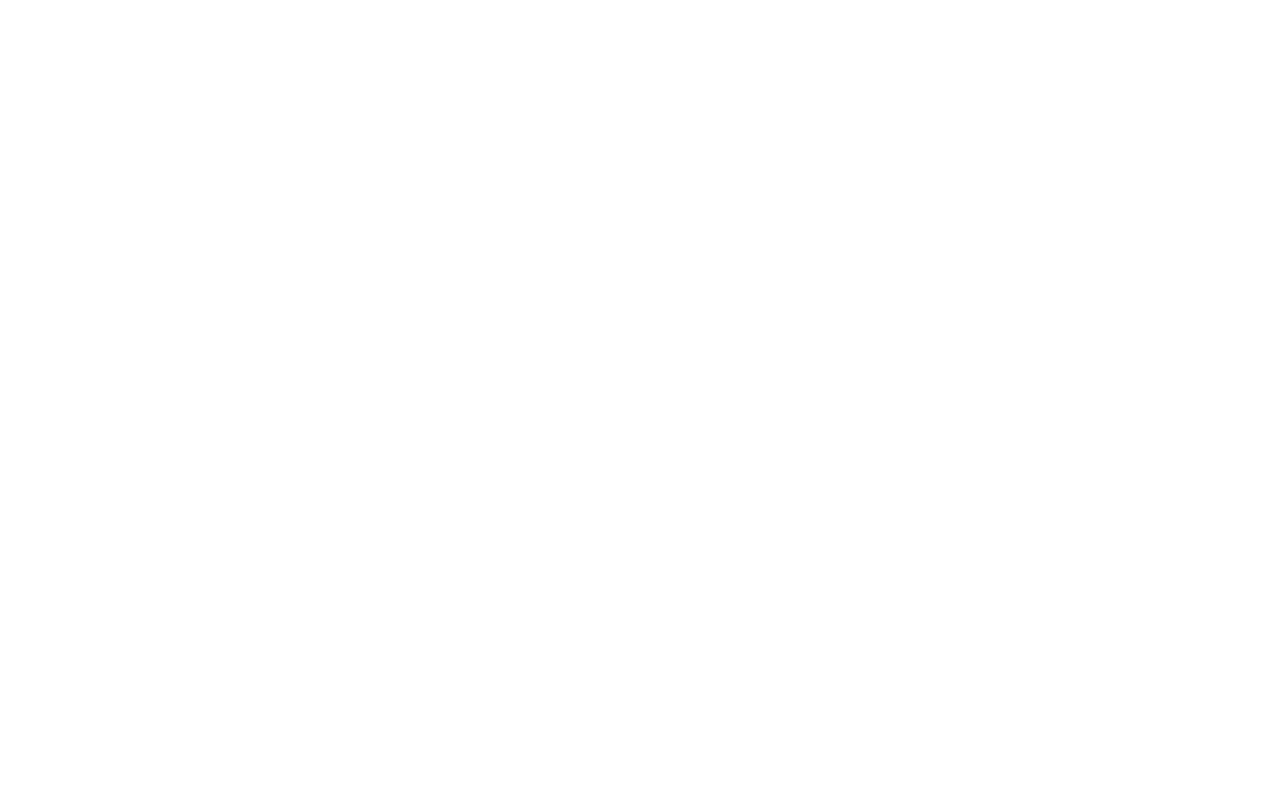
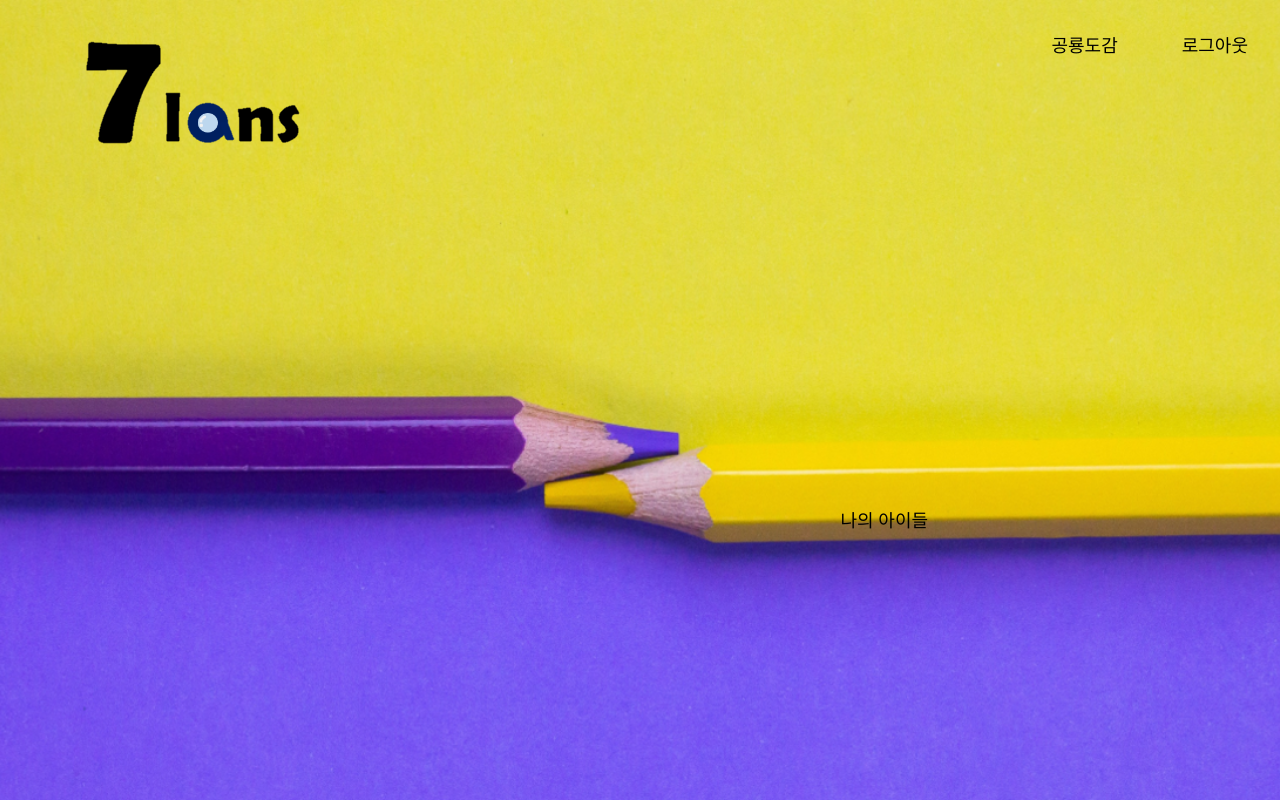
Before and after one commit to bavocadob/7lans, a React (Vite) app in the folder FRONT/7lans/: page /volunteer_main in a window 1280 px wide. Before the commit this address had no page. Built offline with nearby package versions, Linux system fonts and the light colour scheme.

Commit message:
remove: mainpage delete

```diff
--- a/FRONT/7lans/src/App.jsx
+++ b/FRONT/7lans/src/App.jsx
@@ -3,6 +3,7 @@
 import EntryPage from './pages/EntryPage'
 import MainPage from './pages/MainPage'
 import DinosaurDictPage from './pages/DinosaurDictPage'
+import VolunteerMainPage from './pages/volunteer_pages/VolunteerMainPage'
 
 
 function App() {
@@ -12,7 +13,7 @@
       <Routes>
         <Route path='/' element={<EntryPage/>} />
         <Route path='/login' element={<LoginPage/>} />
-        <Route path='/main' element={<MainPage/>} />
+        <Route path='/volunteer_main' element={<VolunteerMainPage/>} />
         <Route path='/dinosaur_dict' element={<DinosaurDictPage/>} />
       </Routes>
     </>
--- a/FRONT/7lans/src/components/navs/NormalNav.jsx
+++ b/FRONT/7lans/src/components/navs/NormalNav.jsx
@@ -21,7 +21,7 @@
 const NormalNav = () => {
   return (
       <NavBar>
-        <Link to="/main">
+        <Link to="/volunteer_main">
           <LogoImage src="./7lans_logo.png" alt="logo" />
         </Link>
       </NavBar>
--- a/FRONT/7lans/src/pages/MainPage.jsx
+++ b/FRONT/7lans/src/pages/MainPage.jsx
@@ -1,5 +1,5 @@
-import React from 'react'
-import styled from 'styled-components'
+import React from 'react';
+import styled from 'styled-components';
 import { Link } from 'react-router-dom';
 
 const Container = styled.div`
@@ -15,19 +15,30 @@
   header {
     display: flex;
     justify-content: flex-end;
-
     height: 10%;
   }
 
   a {
     text-decoration: none; /* 밑줄 제거 */
-    color: rgb(255, 255, 255); /* 글자 색상 설정 */
+    color: rgb(0, 0, 0); /* 글자 색상 설정 */
     font-size: 18px; /* 글자 크기 설정 */
+    font-weight: bolder;
     margin: 2rem;
 
     &:hover {
       text-decoration: underline; /* 호버 시 밑줄 추가 */
     }
+  }
+
+  position: relative; /* relative로 설정 */
+
+  span {
+    position: absolute; /* 절대 위치 설정 */
+    bottom: 16.5rem; /* 아래 여백 조절 */
+    right: 20rem; /* 오른쪽 여백 조절 */
+    font-size: 24px; /* 글자 크기 설정 */
+    font-weight: bold;
+    color: rgb(0, 0, 0); /* 글자 색상 설정 */
   }
 `;
 
@@ -36,8 +47,7 @@
   left: 5rem; /* 왼쪽 여백 조절 */
   top: 2rem; /* 상단 여백 조절 */
   height: 15vh;
-`
-
+`;
 
 const MainPage = () => {
   return (
@@ -47,8 +57,11 @@
         <Link to={'/dinosaur_dict'}>공룡도감</Link>
         <Link to={'/'}>로그아웃</Link>
       </header>
+      <span>
+        <Link to={'/'}>나의 아이들</Link>
+      </span>
     </Container>
-  )
-}
+  );
+};
 
-export default MainPage
+export default MainPage;
--- a/FRONT/7lans/src/pages/volunteer_pages/VolunteerMainPage.jsx
+++ b/FRONT/7lans/src/pages/volunteer_pages/VolunteerMainPage.jsx
@@ -1,9 +1,67 @@
-import React from 'react'
+import React from 'react';
+import styled from 'styled-components';
+import { Link } from 'react-router-dom';
+
+const Container = styled.div`
+  height: 100vh;
+  width: 100vw;
+  background-image: url('/main_page_background.png');
+  background-size: cover;
+  background-position: center;
+  display: flex;
+  flex-direction: column;
+
+  /* 링크 스타일링 */
+  header {
+    display: flex;
+    justify-content: flex-end;
+    height: 10%;
+  }
+
+  a {
+    text-decoration: none; /* 밑줄 제거 */
+    color: rgb(0, 0, 0); /* 글자 색상 설정 */
+    font-size: 18px; /* 글자 크기 설정 */
+    font-weight: bolder;
+    margin: 2rem;
+
+    &:hover {
+      text-decoration: underline; /* 호버 시 밑줄 추가 */
+    }
+  }
+
+  position: relative; /* relative로 설정 */
+
+  span {
+    position: absolute; /* 절대 위치 설정 */
+    bottom: 16.5rem; /* 아래 여백 조절 */
+    right: 20rem; /* 오른쪽 여백 조절 */
+    font-size: 24px; /* 글자 크기 설정 */
+    font-weight: bold;
+    color: rgb(0, 0, 0); /* 글자 색상 설정 */
+  }
+`;
+
+const LogoImage = styled.img`
+  position: absolute; /* 절대 위치 설정 */
+  left: 5rem; /* 왼쪽 여백 조절 */
+  top: 2rem; /* 상단 여백 조절 */
+  height: 15vh;
+`;
 
 const VolunteerMainPage = () => {
   return (
-    <div>VolunteerMainPage</div>
-  )
-}
+    <Container>
+      <header>
+        <LogoImage src='./7lans_logo.png' />
+        <Link to={'/dinosaur_dict'}>공룡도감</Link>
+        <Link to={'/'}>로그아웃</Link>
+      </header>
+      <span>
+        <Link to={'/'}>나의 아이들</Link>
+      </span>
+    </Container>
+  );
+};
 
-export default VolunteerMainPage
+export default VolunteerMainPage;
```
Also changed, not shown: FRONT/7lans/src/components/side_panels/CommonSidePanel.jsx (+118 -26 lines), FRONT/7lans/public/main_page_background.png. Lines whose indentation alone changed are shown as unchanged.
